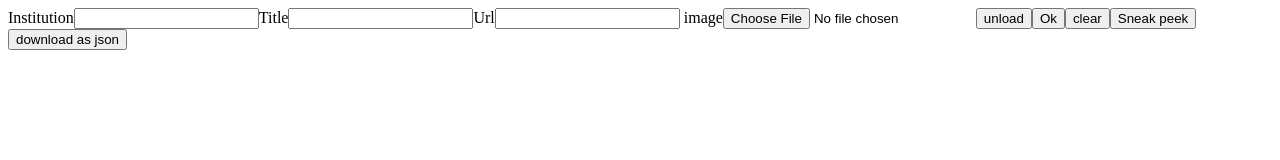
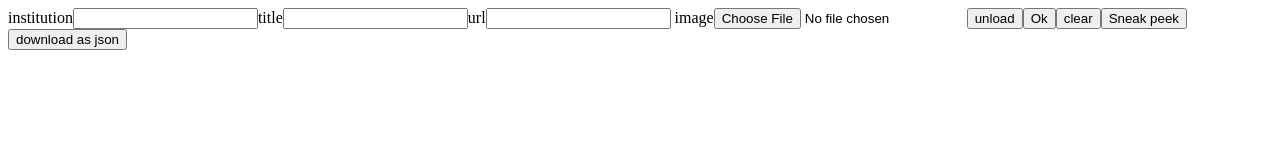
Before and after one commit to Perlesvaux/solid-cv, a React (Vite) app: page / in a window 1280 px wide. Shown: the top 160 px of the page. Built offline with nearby package versions, Linux system fonts and the light colour scheme.

Commit message:
feat: remake of Input component

```diff
--- a/src/FieldEducation.jsx
+++ b/src/FieldEducation.jsx
@@ -1,6 +1,7 @@
 import PropTypes from 'prop-types';
 import {useHandler} from './Lib.js'
 import InputImage from './InputImage.jsx'
+import Input from './Input.jsx'
 
 export default function FieldEducation({ getter, setter }){
   const initial = {institution:'', title:'', url:'', image:''}
@@ -18,18 +19,9 @@ export default function FieldEducation({ getter, setter }){
 
   return (
     <>
-      <label>Institution
-        <input type="text" name="institution" value={newEntry.institution} onChange={modifyText} />
-      </label>
-
-      <label>Title
-        <input type="text" name="title" value={newEntry.title} onChange={modifyText} />
-      </label>
-
-      <label>Url
-        <input type="text" name="url" value={newEntry.url} onChange={modifyText} />
-      </label>
-
+      <Input onChange={modifyText} type="text" name="institution" value={newEntry.institution} />
+      <Input onChange={modifyText} type="text" name="title" value={newEntry.title} />
+      <Input onChange={modifyText} type="text" name="url" value={newEntry.url} />
       <InputImage name="image" onChange={modifyImage} deleter={eraseImage} />
 
       <button onClick={confirm}> Ok </button>
@@ -38,9 +30,9 @@ export default function FieldEducation({ getter, setter }){
       {
         getter.education.map(({institution, title, url, image}, indx) =>
           <div key={indx}>
-            <input onChange={entryEdit} data-index={indx} type='text' name='institution' value={institution}/>
-            <input onChange={entryEdit} data-index={indx} type='text' name='title' value={title}  />
-            <input onChange={entryEdit} data-index={indx} type='text' name='url' value={url} />
+            <Input onChange={entryEdit} index={indx} type='text' name='institution' value={institution}/>
+            <Input onChange={entryEdit} index={indx} type='text' name='title' value={title}  />
+            <Input onChange={entryEdit} index={indx} type='text' name='url' value={url} />
             <InputImage index={indx} name='image' onChange={entryImageEdit} deleter={entryImageDelete} />
             {image && <img src={image} />}
             <button data-index={indx} onClick={entryDelete}>x</button>
--- a/src/Input.jsx
+++ b/src/Input.jsx
@@ -1,10 +1,21 @@
-export default function Input({ name, type, value, changer, deleter }){
+import PropTypes from 'prop-types'
+export default function Input({ index, name, type, value, onChange, deleter }){
 
   return (<>
-    <label >
+    <label>
       { name }
-      <input type={type} value={value} onChange={changer} />
+      <input data-index={index} name={name} type={type} value={value} onChange={onChange} />
+      { deleter && <div onClick={deleter}>X</div> }
     </label>
-    { deleter && <div onClick={deleter}>X</div> }
   </>)
 }
+
+
+Input.propTypes = {
+  value: PropTypes.string.isRequired,
+  name:PropTypes.string.isRequired,
+  type:PropTypes.string.isRequired,
+  onChange:PropTypes.func.isRequired,
+  deleter:PropTypes.func,
+  index: PropTypes.number,
+}
--- a/src/Lib.js
+++ b/src/Lib.js
@@ -252,7 +252,7 @@ export function useHandler (setter, field, initial){
   const modifyText = (e) => setNewEntry({...newEntry, [e.target.name]: e.target.value})
 
   const modifyImage = (readerResult) => setNewEntry({ ...newEntry, image:readerResult })
-  const eraseImage = ()=> setNewEntry({...newEntry, image:''})
+  const eraseImage = () => setNewEntry({...newEntry, image:''})
   const confirm = () =>{ setNewEntry(()=>initial); setter({type:'add entry', field:field, value:newEntry}) }
 
 
```
